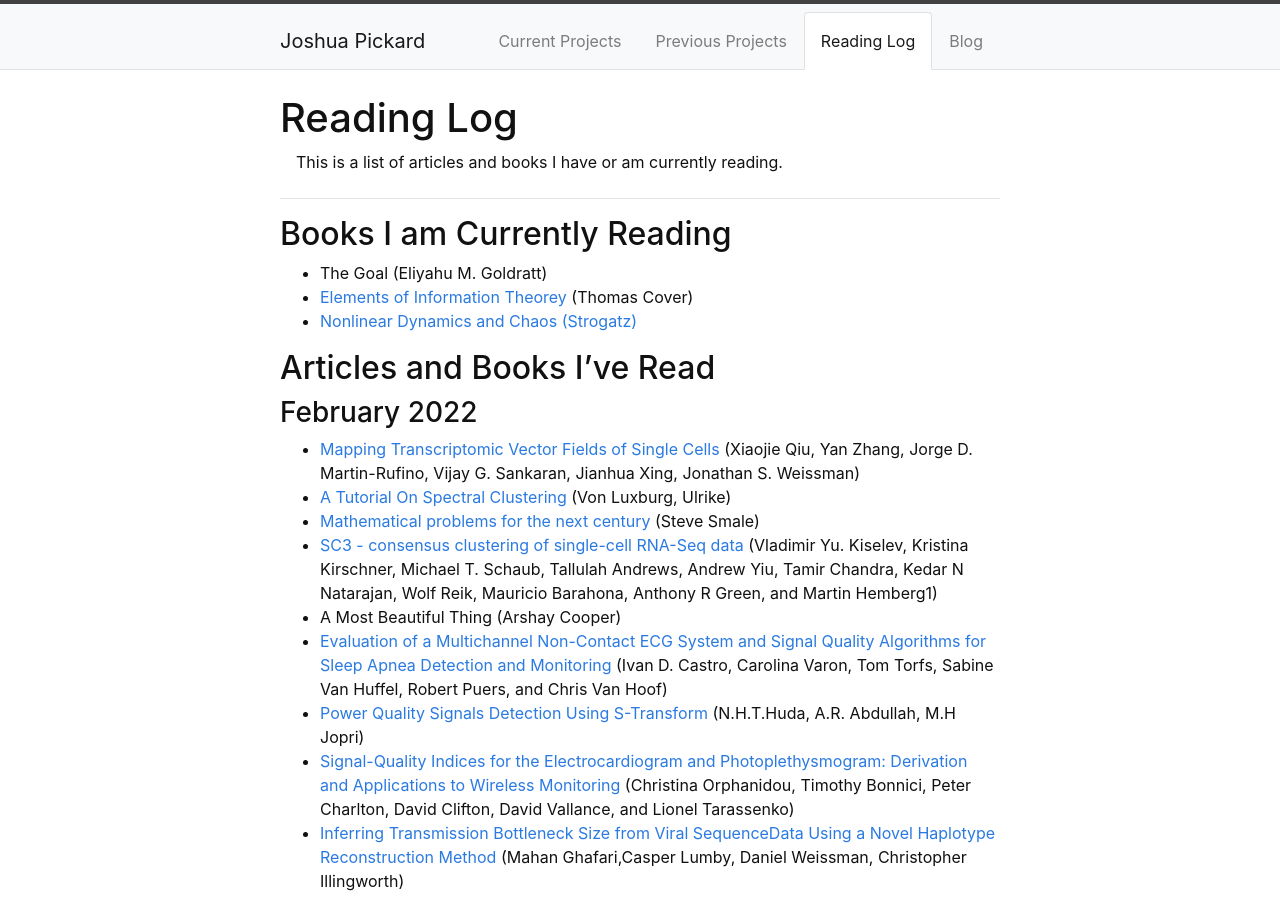
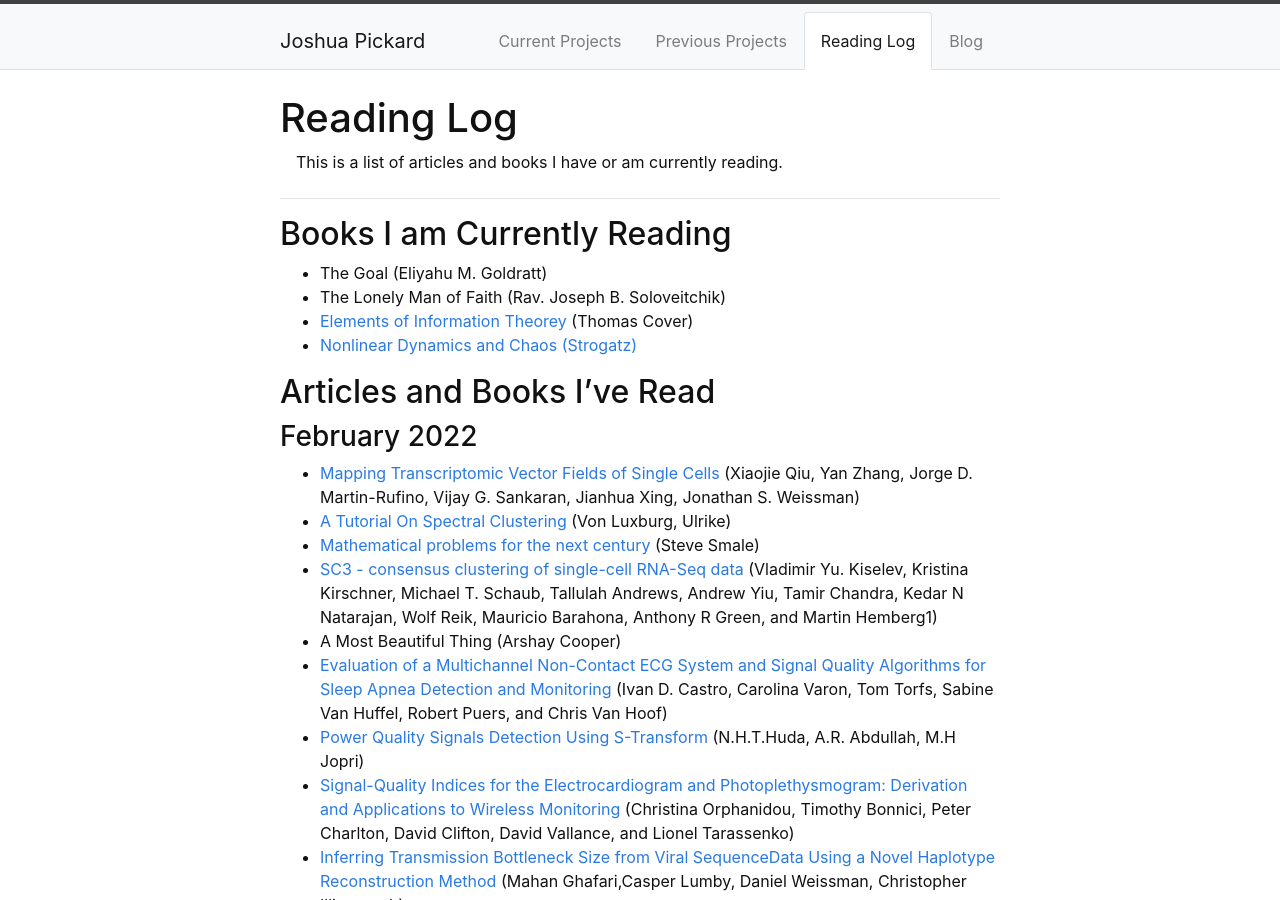
Before and after one commit to Jpickard1/jpickard1.github.io, a Jekyll site: the page built from content/3-Reading_Log.md, in a window 1280 px wide and 900 px high. Built offline with Jekyll 4.4.1, drawn with Linux system fonts in a browser that asks for light colours.

Commit message:
Update 3-Reading_Log.md

```diff
--- a/content/3-Reading_Log.md
+++ b/content/3-Reading_Log.md
@@ -7,6 +7,7 @@ description: >
 
 ## Books I am Currently Reading
 - The Goal (Eliyahu M. Goldratt)
+- The Lonely Man of Faith (Rav. Joseph B. Soloveitchik)
 - [Elements of Information Theorey](https://drive.google.com/file/d/1zQ6PUNGxg1kgJyIcyO2JKJmuTRHU6JI2/view) (Thomas Cover)
 - <a href="https://www.biodyn.ro/course/literatura/Nonlinear_Dynamics_and_Chaos_2018_Steven_H._Strogatz.pdf">Nonlinear Dynamics and Chaos (Strogatz)</a>
 
```
